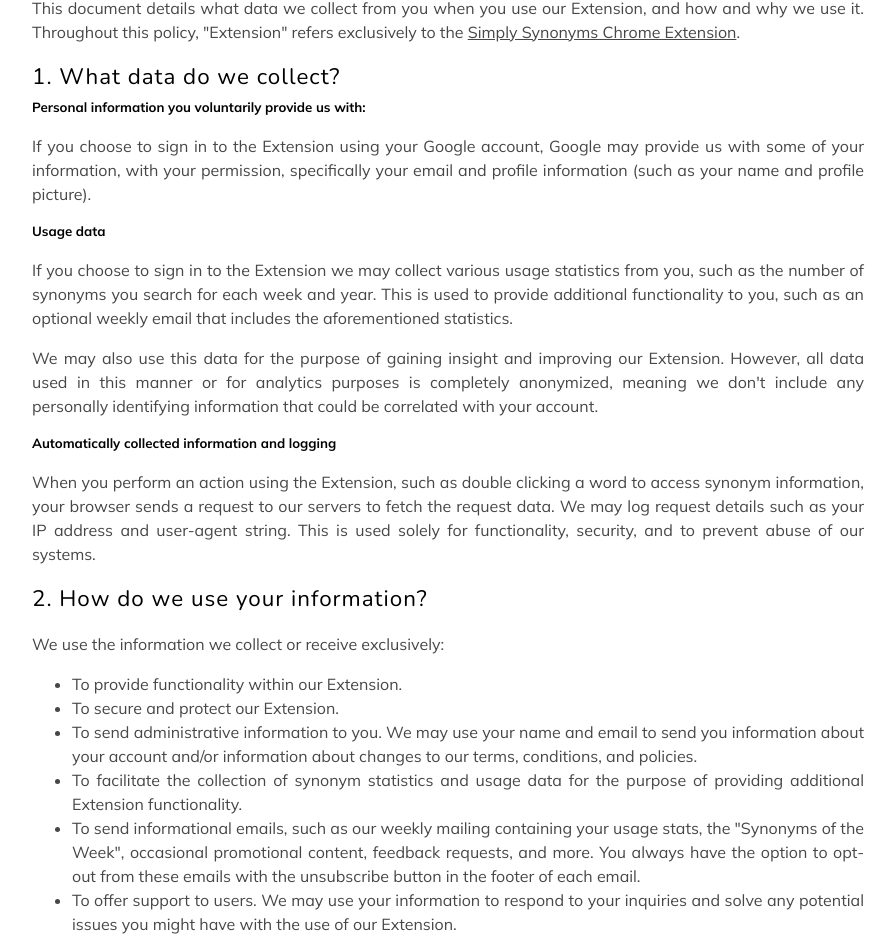
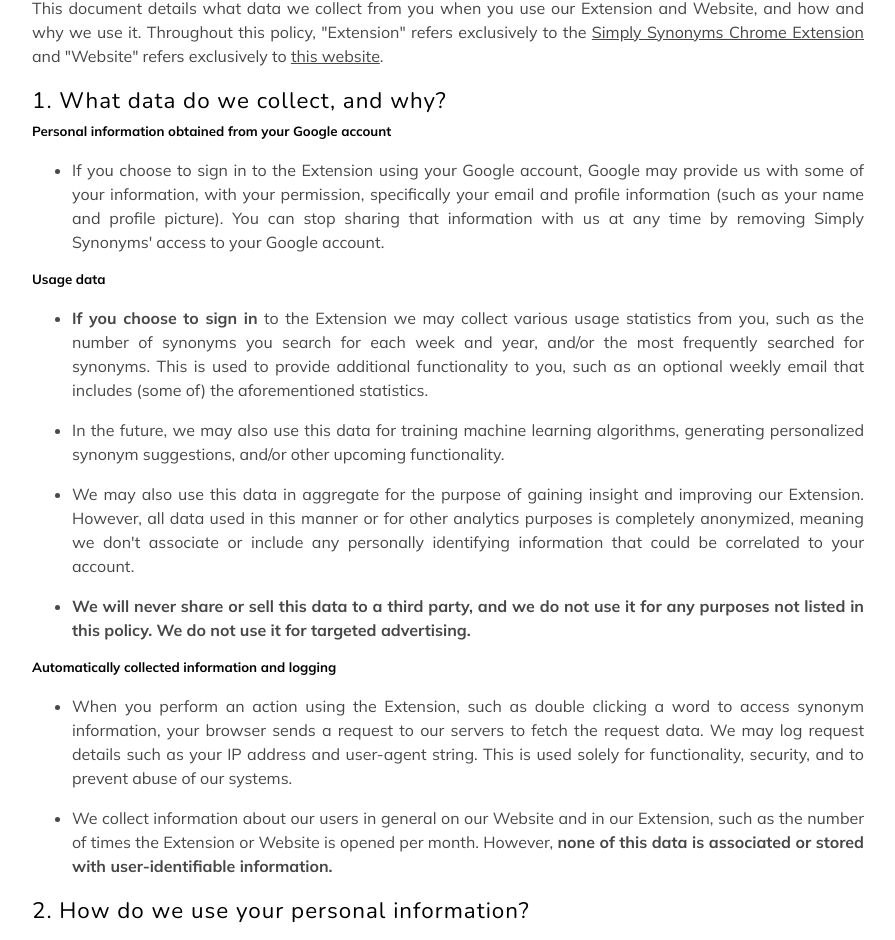
Before and after one commit to Simply-Synonyms/website, a Next.js app: page /privacy in a window 1280 px wide. Shown: the part 440-1380 px from the top of the page, without its empty margins (192-1087 px from the left). Built offline with nearby package versions, Linux system fonts and the light colour scheme.

Commit message:
almost finished first privacy policy

```diff
--- a/components/Layout.js
+++ b/components/Layout.js
@@ -10,10 +10,11 @@ export default function Layout({ title, children, mdx, textJustified, textSmallG
         <link rel="icon" href="/favicon.ico" />
         <link rel="preconnect" href="https://fonts.gstatic.com"/>
         <link href="https://fonts.googleapis.com/css2?family=Mulish:ital,wght@0,300;0,400;0,700;1,300;1,400;1,600&family=Nunito:ital,wght@0,400;0,700;0,800;1,400;1,700;1,800&display=swap" rel="stylesheet"/>
+        { process.env.NODE_ENV === 'production' && <script async defer src="https://viscount.synonyms.bweb.app/latest.js"></script>}
       </Head>
 
       <nav className={styles.header}>
-        <h1>Simply Synonyms</h1>
+        <Link href='/'><h1>Simply Synonyms</h1></Link>
         <div className={styles.links}>
           <Link href='/'><a>home</a></Link>
           <Link href='/#install'><a>install</a></Link>
--- a/next.config.js
+++ b/next.config.js
@@ -3,5 +3,5 @@ const withMDX = require('@next/mdx')({
 })
 
 module.exports = withMDX({
-  pageExtensions: ['jsx', 'mdx'],
+  pageExtensions: ['js', 'jsx', 'mdx'],
 })
--- a/package.json
+++ b/package.json
@@ -12,6 +12,7 @@
     "@next/mdx": "^10.0.3",
     "next": "10.0.3",
     "react": "17.0.1",
-    "react-dom": "17.0.1"
+    "react-dom": "17.0.1",
+    "react-markdown": "^5.0.3"
   }
 }
--- a/pages/privacy.mdx
+++ b/pages/privacy.mdx
@@ -12,35 +12,43 @@ import Layout from '../components/Layout'
 
   ---
 
-This document details what data we collect from you when you use our Extension, and how and why we use it. Throughout this policy, "Extension" refers exclusively to the [Simply Synonyms Chrome Extension](https://chrome.google.com/webstore/detail/simply-synonyms/hapeijdlgbbhjmijhmgggnakcgdcpfap).
+This document details what data we collect from you when you use our Extension and Website, and how and why we use it. Throughout this policy, "Extension" refers exclusively to the [Simply Synonyms Chrome Extension](https://chrome.google.com/webstore/detail/simply-synonyms/hapeijdlgbbhjmijhmgggnakcgdcpfap) and "Website" refers exclusively to [this website](https://synonyms.bweb.app).
 
-### 1. What data do we collect?
+### 1. What data do we collect, and why?
 
-##### Personal information you voluntarily provide us with:
+##### Personal information obtained from your Google account
 
-If you choose to sign in to the Extension using your Google account, Google may provide us with some of your information, with your permission, specifically your email and profile information (such as your name and profile picture).
++ If you choose to sign in to the Extension using your Google account, Google may provide us with some of your information, with your permission, specifically your email and profile information (such as your name and profile picture). You can stop sharing that information with us at any time by removing Simply Synonyms' access to your Google account.
 
 ##### Usage data
 
-If you choose to sign in to the Extension we may collect various usage statistics from you, such as the number of synonyms you search for each week and year. This is used to provide additional functionality to you, such as an optional weekly email that includes the aforementioned statistics.
++ **If you choose to sign in** to the Extension we may collect various usage statistics from you, such as the number of synonyms you search for each week and year, and/or the most frequently searched for synonyms. This is used to provide additional functionality to you, such as an optional weekly email that includes (some of) the aforementioned statistics.
 
-We may also use this data for the purpose of gaining insight and improving our Extension. However, all data used in this manner or for analytics purposes is completely anonymized, meaning we don't include any personally identifying information that could be correlated with your account.
++ In the future, we may also use this data for training machine learning algorithms, generating personalized synonym suggestions, and/or other upcoming functionality.
+
++ We may also use this data in aggregate for the purpose of gaining insight and improving our Extension. However, all data used in this manner or for other analytics purposes is completely anonymized, meaning we don't associate or include any personally identifying information that could be correlated to your account.
+
++ **We will never share or sell this data to a third party, and we do not use it for any purposes not listed in this policy. We do not use it for targeted advertising.**
 
 ##### Automatically collected information and logging
 
-When you perform an action using the Extension, such as double clicking a word to access synonym information, your browser sends a request to our servers to fetch the request data. We may log request details such as your IP address and user-agent string. This is used solely for functionality, security, and to prevent abuse of our systems.
++ When you perform an action using the Extension, such as double clicking a word to access synonym information, your browser sends a request to our servers to fetch the request data. We may log request details such as your IP address and user-agent string. This is used solely for functionality, security, and to prevent abuse of our systems.
 
-### 2. How do we use your information?
++ We collect information about our users in general on our Website and in our Extension, such as the number of times the Extension or Website is opened per month. However, **none of this data is associated or stored with user-identifiable information.**
 
-We use the information we collect or receive exclusively:
+### 2. How do we use your personal information?
+
+We use the personal information we collect or receive exclusively:
 
 + To provide functionality within our Extension.
-+ To secure and protect our Extension.
++ To provide and administer our Website and Extension, authenticate users for security purposes, provide personalized user features and access, display user content when you use the Extension, develop new features, and improve the features, algorithms, and usability of our Website and Extension.
 + To send administrative information to you. We may use your name and email to send you information about your account and/or information about changes to our terms, conditions, and policies.
-+ To facilitate the collection of synonym statistics and usage data for the purpose of providing additional Extension functionality.
 + To send informational emails, such as our weekly mailing containing your usage stats, the "Synonyms of the Week", occasional promotional content, feedback requests, and more. You always have the option to opt-out from these emails with the unsubscribe button in the footer of each email.
++ To securely collect synonym statistics and usage data for the purpose of providing additional Extension functionality.
++ To secure, protect, and prevent misuse of our Extension.
 + To offer support to users. We may use your information to respond to your inquiries and solve any potential issues you might have with the use of our Extension.
-+ For compliance with our legal obligations.
++ To facilitate the collection of aggregate, anonymized and non-personal statistics and usage data for insight, analytics and security purposes.
++ For compliance with any legal obligations.
 
 ### 3. Why does the Extension require access to my data on the websites I visit?
 
@@ -50,6 +58,8 @@ We use the information we collect or receive exclusively:
 
   **We do not and will never collect your browsing history, tab information, or website usage, and will not interfere with your tabs and web browsing in a malicious manner**.
 
+  If you have concerns about how the Extension works, you may view the [full source code for the Extension here](https://github.com/Simply-Synonyms/simply-synonyms).
+
 ### 4. Vendors and sub-processors
 
 Your data may pass through several third party vendors and service providers who provide services for us and require access to your information on our behalf. Examples include server hosting services and email delivery. Unless described in this Policy, **we do not share, sell, rent or trade any of your information with third parties for their promotional purposes.** This table provides a list of the major vendors and sub-processors that power our Extension:
@@ -58,7 +68,8 @@ Your data may pass through several third party vendors and service providers who
   | ----------- | ----------- |
   | Google Cloud Platform | Google Cloud Platform provides the cloud infrastructure for the Extension. The majority of user data we store is stored in Google Firebase services. Google Firebase provides hosting for our API, which your browser sends a request to in order to look up synonyms, etc. Google Firebase also provides identity and authentication tools. We store and process your information using Google Cloud Platform and Firebase in accordance with the policies listed in this document; however, **if you do not sign in to the Extension, we will not store any of your personal information** other than temporary request logs. For technical specifications on Firebase privacy, please [see here](https://firebase.google.com/support/privacy). |
   | Mailgun | We use Mailgun to send emails and manage unsubscribes. If you sign in to the Extension, we will share your email, name and subscription information with Mailgun solely for the purpose of sending you emails.  |
-  | Vercel | This website ([synonyms.bweb.app](https://synonyms.bweb.app/)) is hosted by Vercel, which may log your IP address and user-agent string when you visit this website for security purposes. |
+  | Vercel | This Website is hosted by Vercel, which may log your IP address and user-agent string when you visit this Website for security purposes. |
+  | Simple Analytics | To get critical information about the behavior of our Extension's users and Website's visitors, we use Simple Analytics. This analytics software gives us insight about our users only in general, but not about individuals by itself, as it does not track visitors and does not store any personal identifiable information. |
 
 ### 5. How do we keep your information safe?
 
--- a/styles/Layout.module.css
+++ b/styles/Layout.module.css
@@ -10,7 +10,7 @@
 .header h1 {
     font-size: 2.5em;
     margin: 15px;
-    cursor: default;
+    cursor: pointer;
     user-select: none;
 }
 
--- a/styles/globals.css
+++ b/styles/globals.css
@@ -9,7 +9,6 @@ body {
 * {
   box-sizing: border-box;
 }
-
 
 a {
   /*color: #0088ff;*/
```
Also changed, not shown: pages/changelog.js (+14 -3 lines), 1 other file (tests, documents, lock files or other folders).
